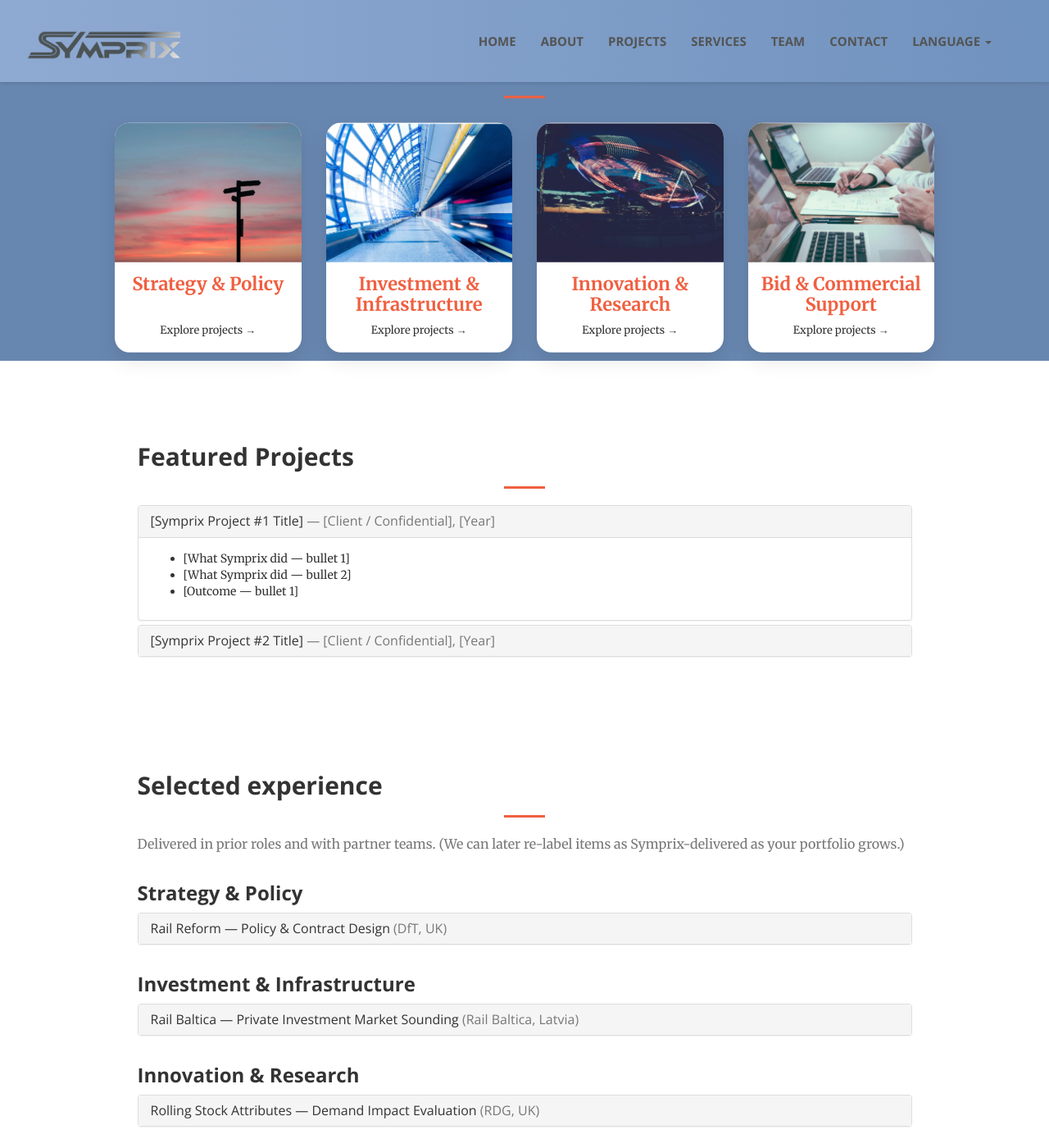
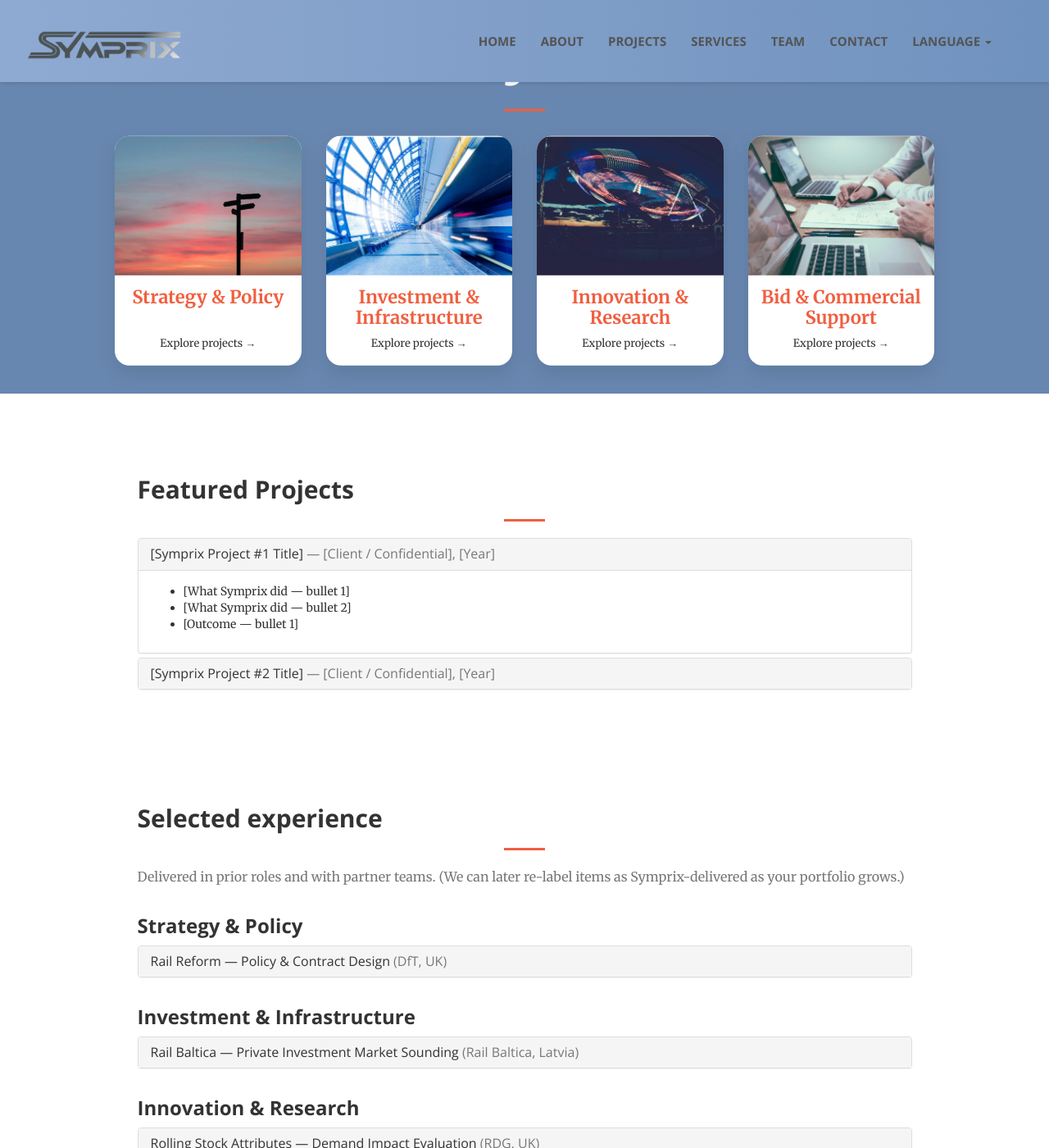
Before and after one commit to CD-Symprix/symprix, a Jekyll site: the page projects.html, which Jekyll copies as it is, in a window 1280 px wide and 1400 px high. Shown: the whole window at 82% size. Built offline with Jekyll 4.4.1, drawn with Linux system fonts in a browser that asks for light colours.

Commit message:
Increase padding-bottom in projects hero section

```diff
--- a/projects.html
+++ b/projects.html
@@ -136,7 +136,7 @@
     header.masthead.projects-hero {
       min-height: 0 !important;           /* override template vh/min-height logic */
       padding-top: 140px !important;
-      padding-bottom: 200px !important;    /* start here */
+      padding-bottom: 240px !important;    /* start here */
     }
 
     /* Set base readable colour */
```
